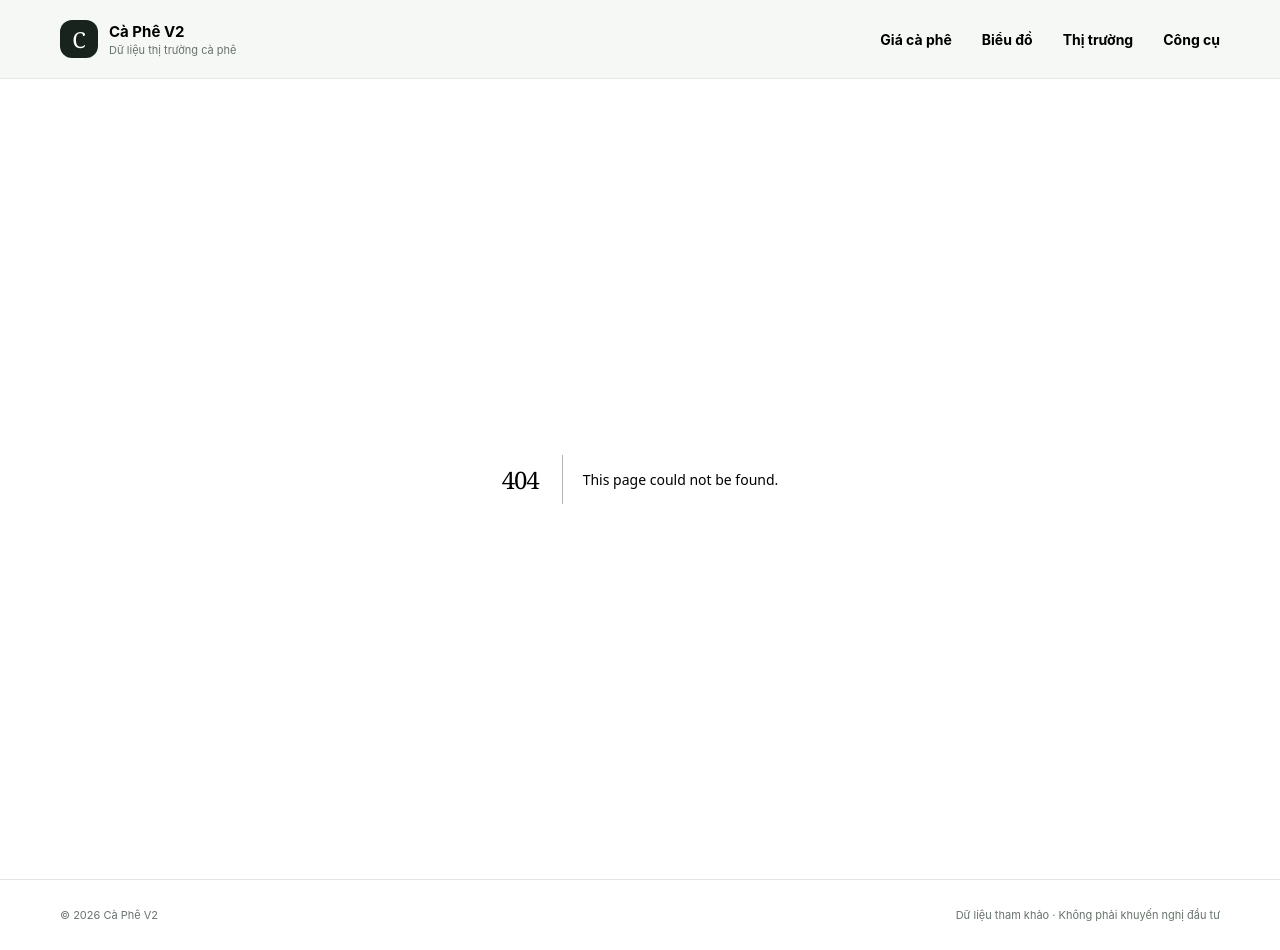
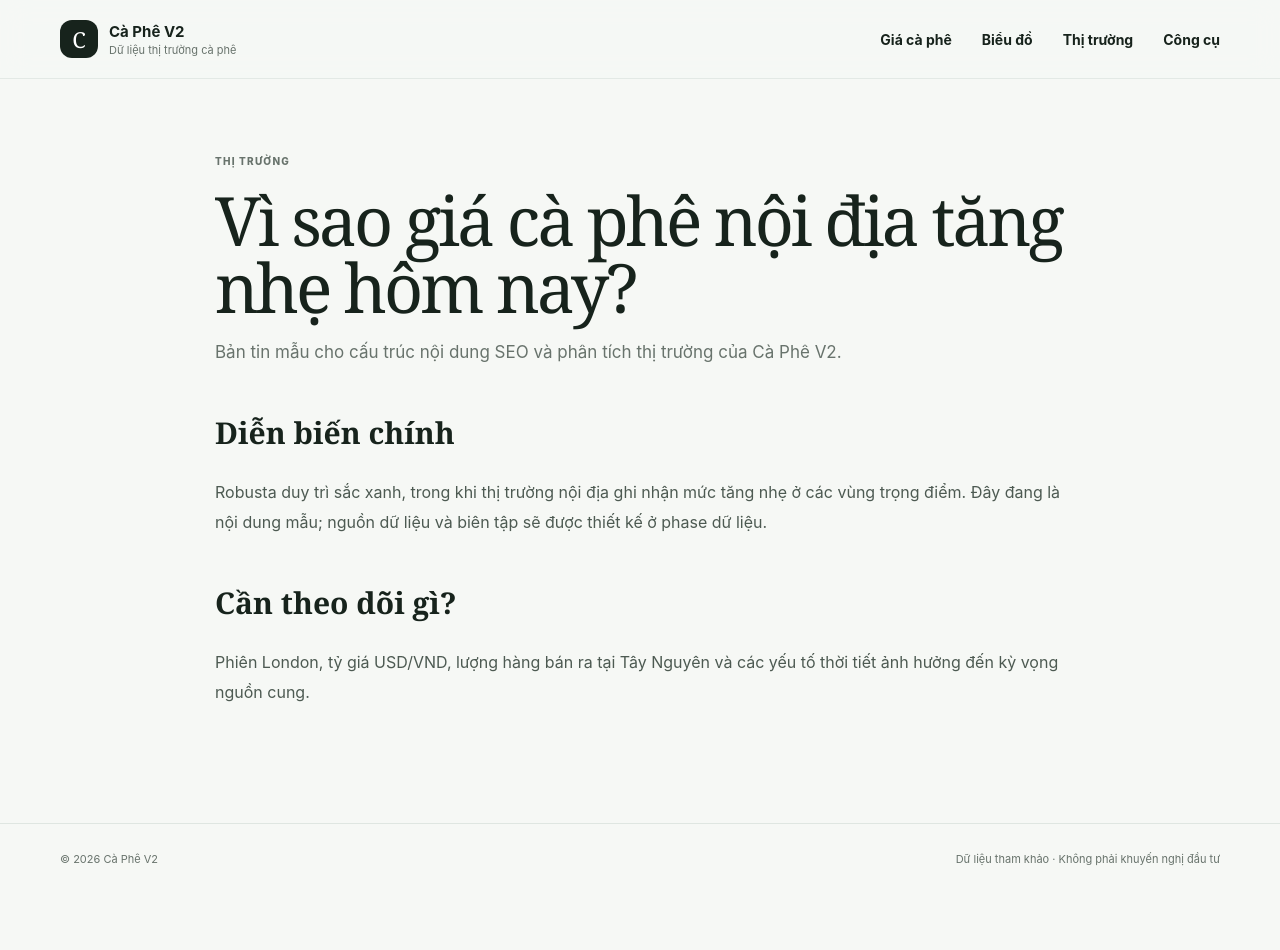
Before and after one commit to giothoibentroi/ca-phe-v2, a Next.js app: page /thi-truong in a window 1280 px wide. Before the commit this address had no page. After the commit the page ends 894 px from the top, so only its background shows below. Built offline with nearby package versions, Linux system fonts and the light colour scheme.

Commit message:
feat: add market article page

```diff
--- /dev/null
+++ b/src/app/thi-truong/page.tsx
@@ -0,0 +1,13 @@
+export default function Page() {
+  return (
+    <main className="container subpage article-page">
+      <span className="eyebrow">Thị trường</span>
+      <h1>Vì sao giá cà phê nội địa tăng nhẹ hôm nay?</h1>
+      <p className="lead">Bản tin mẫu cho cấu trúc nội dung SEO và phân tích thị trường của Cà Phê V2.</p>
+      <h2>Diễn biến chính</h2>
+      <p>Robusta duy trì sắc xanh, trong khi thị trường nội địa ghi nhận mức tăng nhẹ ở các vùng trọng điểm. Đây đang là nội dung mẫu; nguồn dữ liệu và biên tập sẽ được thiết kế ở phase dữ liệu.</p>
+      <h2>Cần theo dõi gì?</h2>
+      <p>Phiên London, tỷ giá USD/VND, lượng hàng bán ra tại Tây Nguyên và các yếu tố thời tiết ảnh hưởng đến kỳ vọng nguồn cung.</p>
+    </main>
+  );
+}
```
